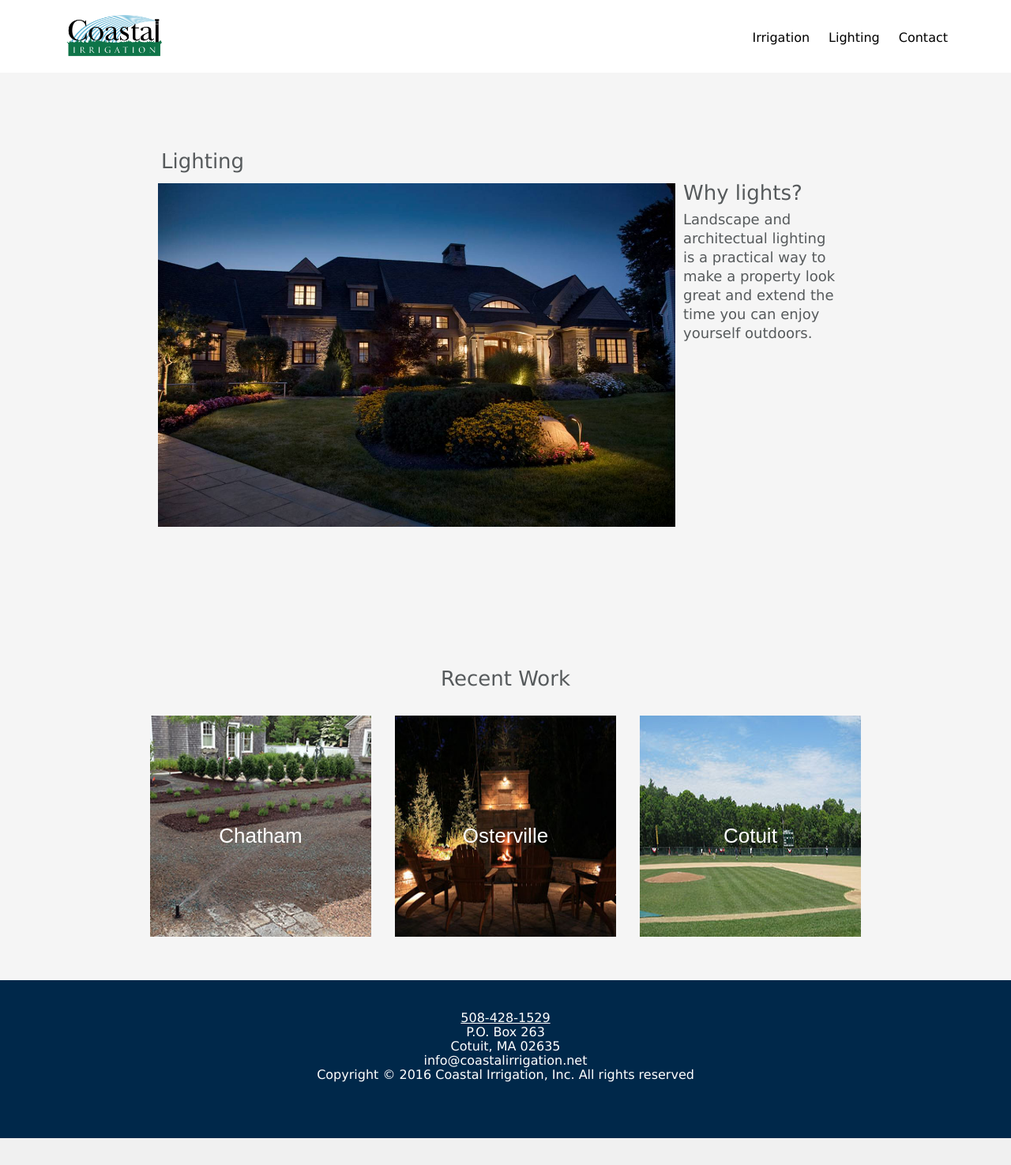
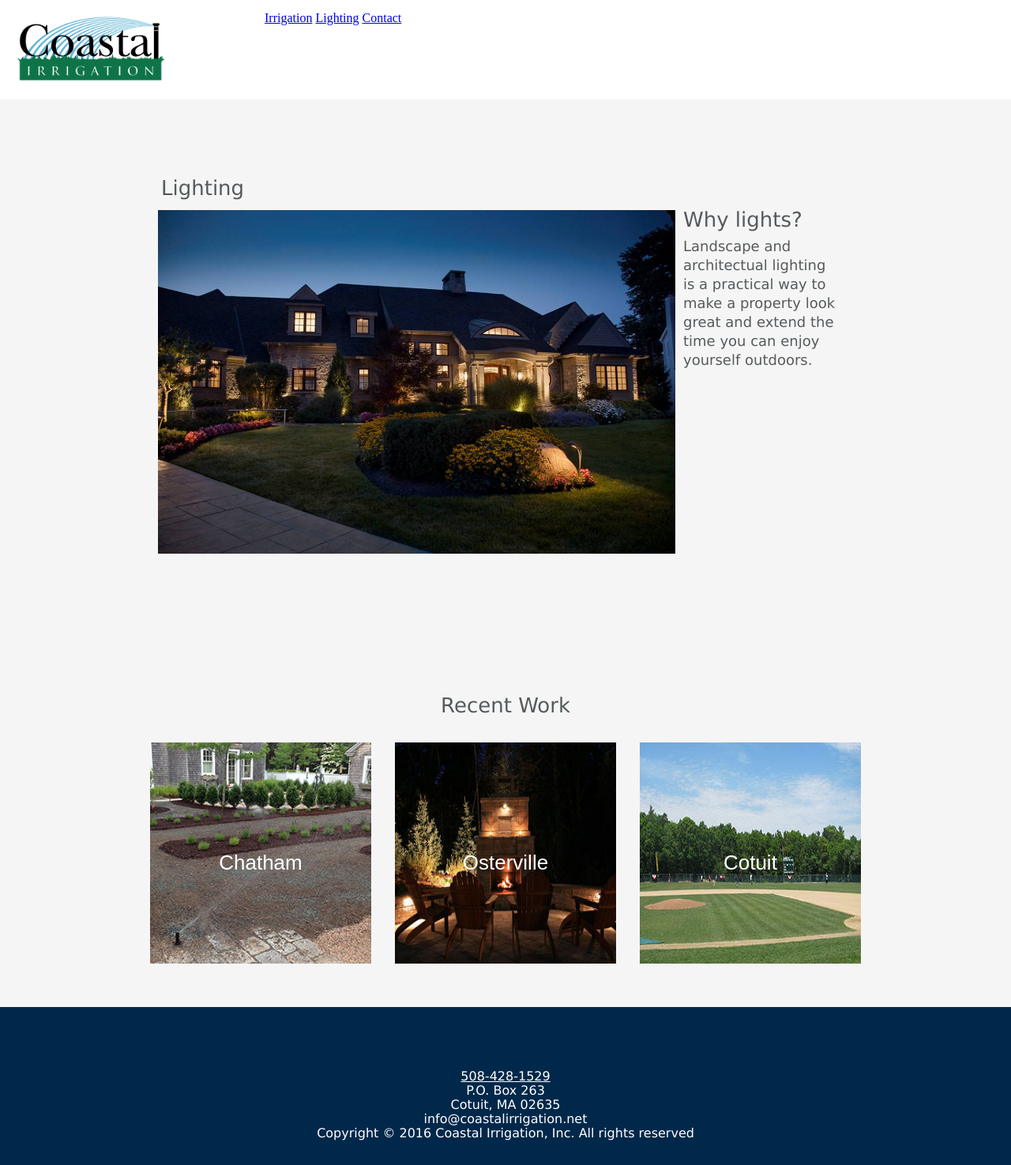
Before and after one commit to cmaher92/coastalirrigation, a PHP site: page /lighting.html in a window 1280 px wide. Shown: the whole page at 79% size. Before the commit the page ends 1441 px from the top, so only its background shows below. Run offline with PHP 8.4, Linux system fonts and the light colour scheme.

Commit message:
Update header in CSS

```diff
--- a/css/main.css
+++ b/css/main.css
@@ -185,47 +185,42 @@
   box-sizing: border-box;
 }
 
-.nav {
-  display: block;
+.header {
+  display: flex;
+  flex-direction: column;
+  align-items: center;
+
   background-color: #FFF;
-  height: auto;
-  /*min-height: 80px;*/
-  /*box-shadow: 10px 10px 5px grey;*/
+  height: 120px;
 }
 
-.logo-container{
-  width: 25%;
-  padding-left: 80px;
-  float: left;
+.logo-container {
+  display: block;
+  /* display: flex; */
+  /* align-content: center; */
 }
 
-.nav-items-container{
-  width: 75%;
-  text-align: right;
-  padding-top: 40px;
-  padding-right: 80px;
-  height: 92px;
+#mid-nav {
+  margin-left: 10px;
+  margin-right: 10px;
 }
 
 .coastal-logo {
-  width: 25%
-  padding-left: 80px;
-  float: left;
-  max-width: 130px;
-  max-height: 120px;
+  width: 200px;
+}
+
+.nav-items {
 }
 
 .nav-item {
-  font-family: "Lucida Sans Unicode", "Lucida Grande", sans-serif;
+  display: inline;
+}
+
+.nav-text {
+  /* font-family: "Lucida Sans Unicode", "Lucida Grande", sans-serif; */
   font-weight: 400;
   color: black;
   text-decoration: none;
-
-  margin-left: 20px;
-}
-
-.nav-item:hover {
-
 }
 
 /*
@@ -499,8 +494,7 @@
 .footer-container {
   clear: both;
   height: 200px;
-  padding-top: 40px;
-  padding-bottom: 10px;
+  padding-top: 80px;
 }
 
 .footer-text {
```
